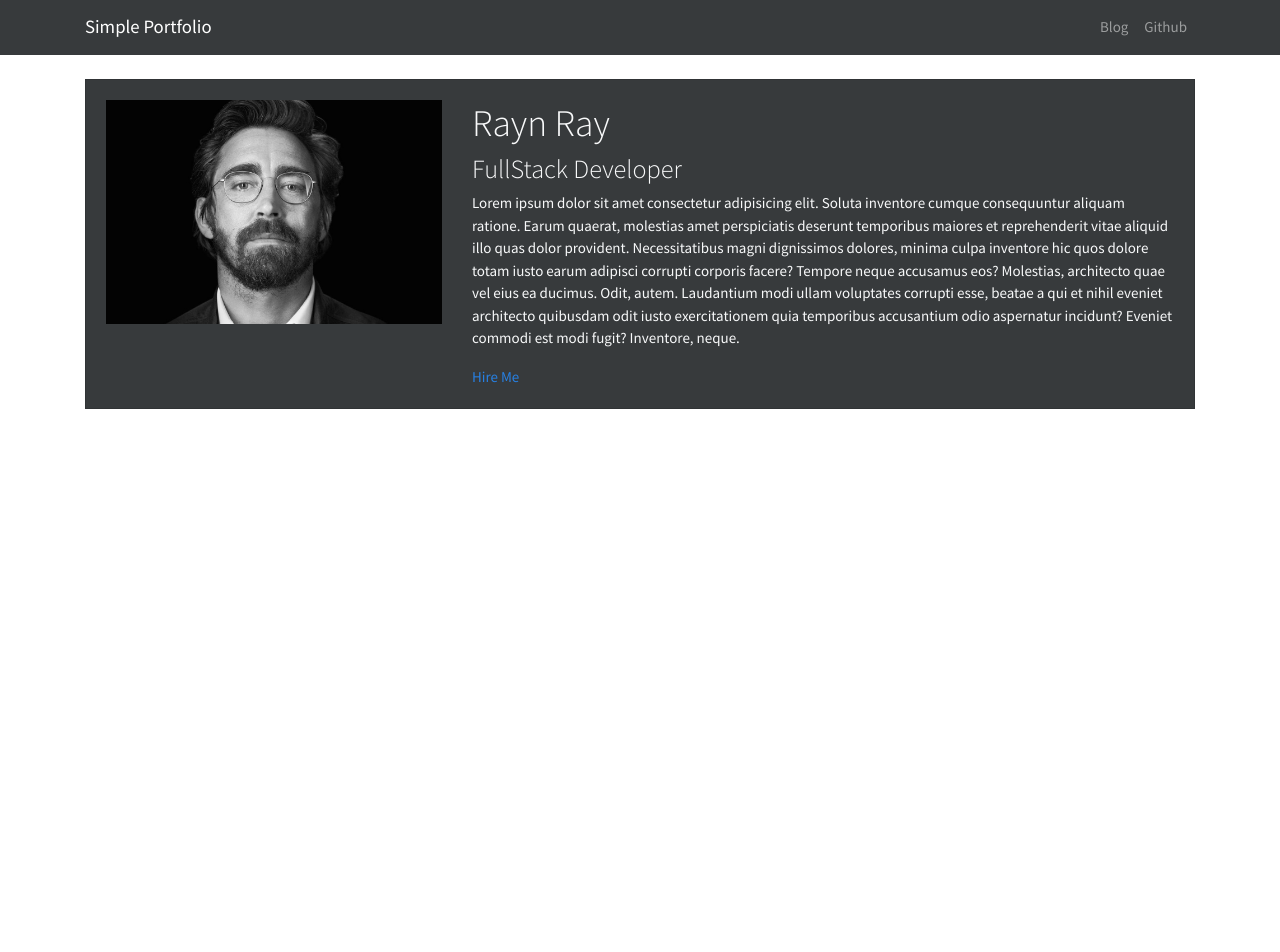
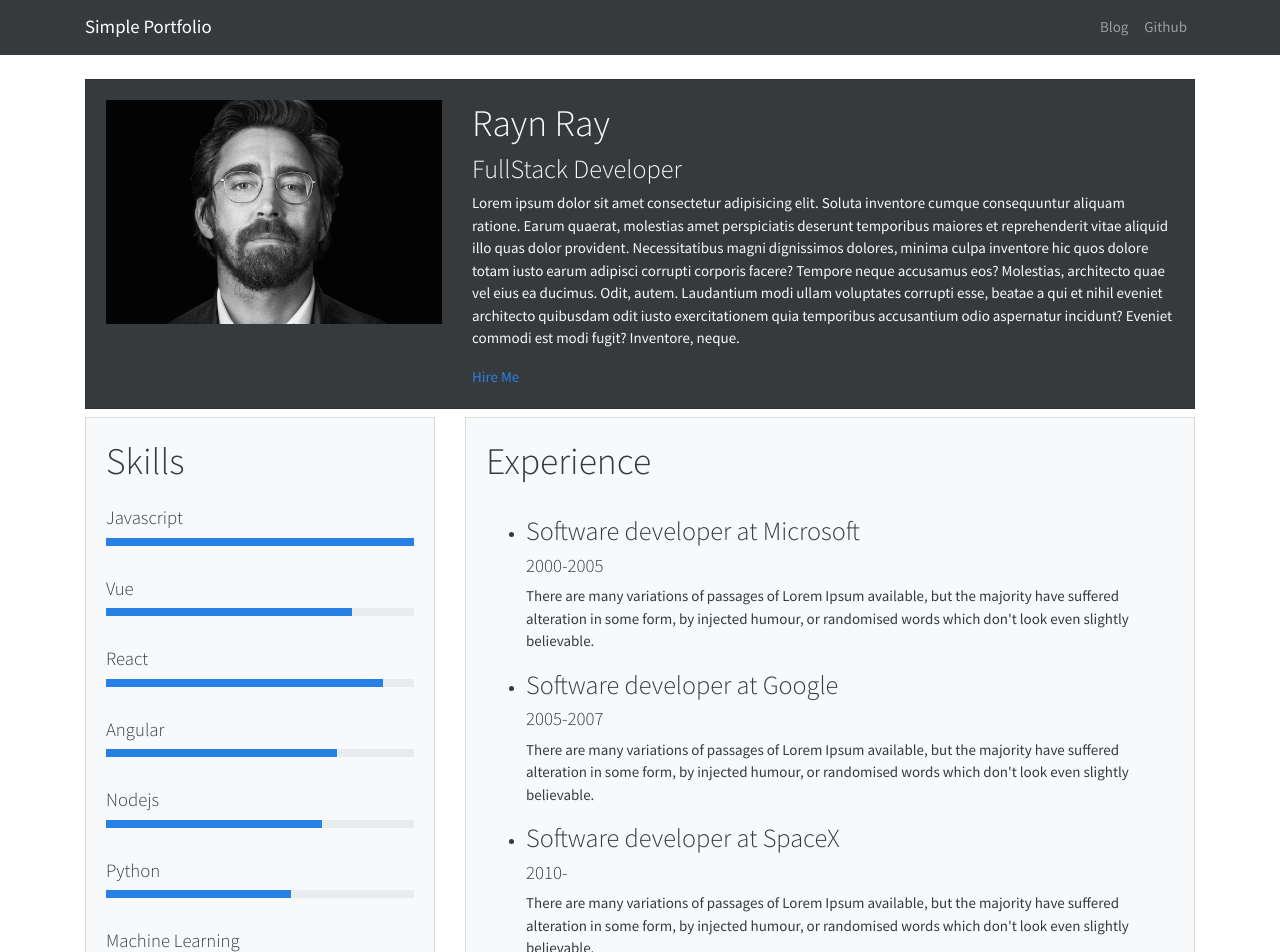
Before and after one commit to damianvigo/next-portfolio, a Next.js app: page / in a window 1280 px wide. Shown: the top 952 px of the page. Before the commit the page ends 800 px from the top, so only its background shows below. Built offline with nearby package versions, Linux system fonts and the light colour scheme.

Commit message:
add-experiencie-and-skills

```diff
--- a/components/Layout.js
+++ b/components/Layout.js
@@ -1,4 +1,5 @@
 import Navbar from './Navbar';
+import Head from 'next/head';
 
 const Layout = ({ children }) => (
   <>
--- a/pages/_app.js
+++ b/pages/_app.js
@@ -1,5 +1,5 @@
 import 'bootswatch/dist/cosmo/bootstrap.min.css'
-
+// Configuracion de toda la aplicacion. Partes fuera del body
 function MyApp({ Component, pageProps }) {
   return <Component {...pageProps} />;
 }
--- /dev/null
+++ b/pages/_document.js
@@ -0,0 +1,25 @@
+import Document, { Html, Head, Main, NextScript } from 'next/document'
+
+class MyDocument extends Document {
+  static async getInitialProps(ctx) {
+    const initialProps = await Document.getInitialProps(ctx)
+    return { ...initialProps }
+  }
+
+  render() {
+    return (
+      <Html>
+        <Head>
+          <title>my portfolio</title>
+          <meta name='description' content='Ryan Ray Portfolio Website'></meta>
+        </Head>
+        <body>
+          <Main />
+          <NextScript />
+        </body>
+      </Html>
+    )
+  }
+}
+
+export default MyDocument
--- a/pages/index.js
+++ b/pages/index.js
@@ -1,4 +1,8 @@
 import Layout from '../components/Layout';
+import { skills, experiencies } from '../profile';
+
+console.log(skills);
+console.log(experiencies);
 
 const Index = () => (
   <Layout>
@@ -6,11 +10,11 @@ const Index = () => (
     <header className='row'>
       <div className='col-md-12'>
         <div className='card card-body bg-secondary text-light'>
-          <div className='row'>
-            <div className='col-md-4'>
+          <div className='row justify-content-center'>
+            <div className='col-md-12 col-lg-4 mb-3'>
               <img src='/ryan-ray-profile2.jpeg' alt='ryan-ray' className='img-fluid' />
             </div>
-            <div className='col-md-8'>
+            <div className='col-md-12 col-lg-8'>
               <h1>Rayn Ray</h1>
               <h3>FullStack Developer</h3>
               <p>
@@ -27,6 +31,59 @@ const Index = () => (
         </div>
       </div>
     </header>
+
+    {/* Second section */}
+    <section className='row py-2'>
+      <section className='col-md-4'>
+        <article className='card bg-light'>
+          <div className='card-body'>
+            <h1>Skills</h1>
+            {/* tip - este bucle abstraerlo en un componente */}
+            {skills.map(({ skill, percentage }, i) => (
+              <div className='py-3' key={i}>
+                <h5>{skill}</h5>
+                <div className='progress'>
+                  <div className='progress-bar' role='progressbar' style={{ width: `${percentage}%`}}
+                  aria-valuenow='50'
+                  aria-valuemin='0'
+                  aria-valuemax='100'
+                  >
+                  </div>
+                </div>
+              </div>
+            ))}
+          </div>
+        </article>
+      </section>
+      <section className='col-md-8'>
+        <article className='card bg-light h-100'>
+          <div className='card-body d-flex flex-column justify-content-space-between'>
+            <h1>Experience</h1>
+
+              <ul className='mt-4 mb-0'>
+                  {
+                    experiencies.map(({title, from, to, description}, index) => (
+                      <li key={index}>
+                        <h3>{title}</h3>
+                        <h5>{from}-{to}</h5>
+                        <p>
+                          {description}
+                        </p>
+                      </li>
+                    ))
+                  }
+              </ul>
+
+          </div>
+        </article>
+      </section>
+    </section>
+
+    {/* Third Section */}
+
+
+
+
   </Layout>
 );
 
--- /dev/null
+++ b/profile.js
@@ -0,0 +1,51 @@
+export const skills = [
+  {
+    skill: 'Javascript',
+    percentage: 100,
+  },
+  {
+    skill: 'Vue',
+    percentage: 80,
+  },
+  {
+    skill: 'React',
+    percentage: 90,
+  },
+  {
+    skill: 'Angular',
+    percentage: 75,
+  },
+  {
+    skill: 'Nodejs',
+    percentage: 70,
+  },
+  {
+    skill: 'Python',
+    percentage: 60,
+  },
+  {
+    skill: 'Machine Learning',
+    percentage: 70,
+  },
+];
+
+
+export const experiencies = [
+  {
+    title: 'Software developer at Microsoft',
+    description: "There are many variations of passages of Lorem Ipsum available, but the majority have suffered alteration in some form, by injected humour, or randomised words which don't look even slightly believable.",
+    from: 2000,
+    to: 2005
+  },
+  {
+    title: 'Software developer at Google',
+    description: "There are many variations of passages of Lorem Ipsum available, but the majority have suffered alteration in some form, by injected humour, or randomised words which don't look even slightly believable.",
+    from: 2005,
+    to: 2007
+  },
+  {
+    title: 'Software developer at SpaceX',
+    description: "There are many variations of passages of Lorem Ipsum available, but the majority have suffered alteration in some form, by injected humour, or randomised words which don't look even slightly believable.",
+    from: 2010,
+  }
+]
```
Also changed, not shown: 1 other file (tests, documents, lock files or other folders).
